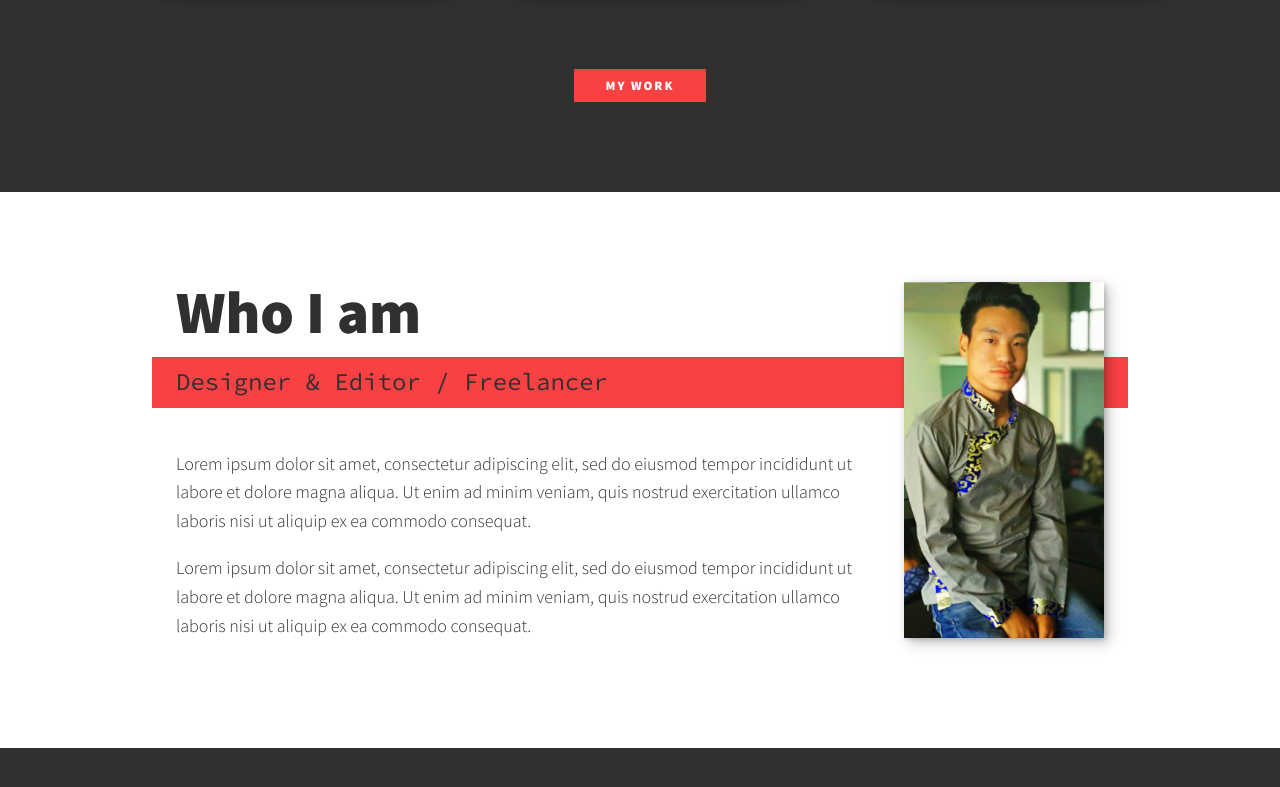
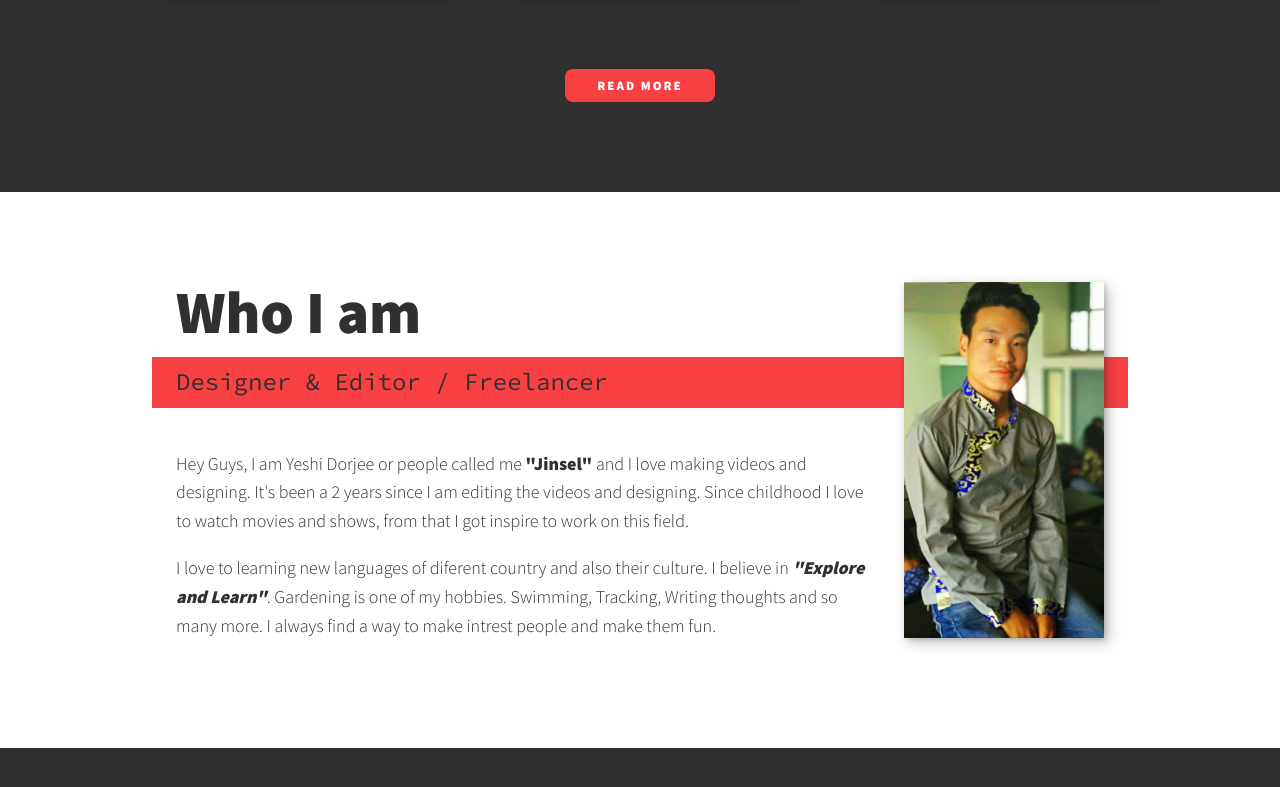
Before and after one commit to jinsel/Jinselfreelancer, a plain HTML site: page index.html in a window 1280 px wide. Shown: the part 1203-1990 px from the top of the page. Drawn offline with nearby package versions, Linux system fonts and the light colour scheme.

Commit message:
Update the About me section

```diff
--- a/css/style.css
+++ b/css/style.css
@@ -77,6 +77,7 @@ strong { font-weight: var(--fw-bold) }
     letter-spacing: 2px;
     font-weight: var(--fw-bold);
     transition: transform 200ms ease-in-out;
+    border-radius: 8px;
 }
 
 .btn:hover {
--- a/index.html
+++ b/index.html
@@ -43,7 +43,7 @@
    <!-- My Services -->
    <section class="my-services" id="services">
        <h2 class="section__title section__title--services">
-           What I do
+           What I do ?
        </h2>
        <div class="services">
        <div class="service">
@@ -79,7 +79,7 @@
        </div>
        </div><!-- / service -->
      </div> <!-- / services -->
-     <a href="#work" class="btn">My Work</a>
+     <a href="#work" class="btn">Read More</a>
    </section>
 
    <!-- About Me -->
@@ -88,8 +88,8 @@
            <p class="section__subtitle section__subtitle--about">Designer & Editor / Freelancer</p>
 
            <div class="about-me__body">
-               <p>Lorem ipsum dolor sit amet, consectetur adipiscing elit, sed do eiusmod tempor incididunt ut labore et dolore magna aliqua. Ut enim ad minim veniam, quis nostrud exercitation ullamco laboris nisi ut aliquip ex ea commodo consequat.</p>
-               <p>Lorem ipsum dolor sit amet, consectetur adipiscing elit, sed do eiusmod tempor incididunt ut labore et dolore magna aliqua. Ut enim ad minim veniam, quis nostrud exercitation ullamco laboris nisi ut aliquip ex ea commodo consequat.</p>
+               <p>Hey Guys, I am Yeshi Dorjee or people called me <strong>"Jinsel"</strong> and I love making videos and designing. It's been a 2 years since I am editing the videos and designing. Since childhood I love to watch movies and shows, from that I got inspire to work on this field.</p>
+               <p>I love to learning new languages of diferent country and also their culture. I believe in <strong><i>"Explore and Learn"</i></strong>. Gardening is one of my hobbies. Swimming, Tracking, Writing thoughts and so many more. I always find a way to make intrest people and make them fun.</p>
            </div>
 
            <img src="img/jinsel-standing.jpg" alt="Jinsel in Classroom" class="about-me__img">
```
